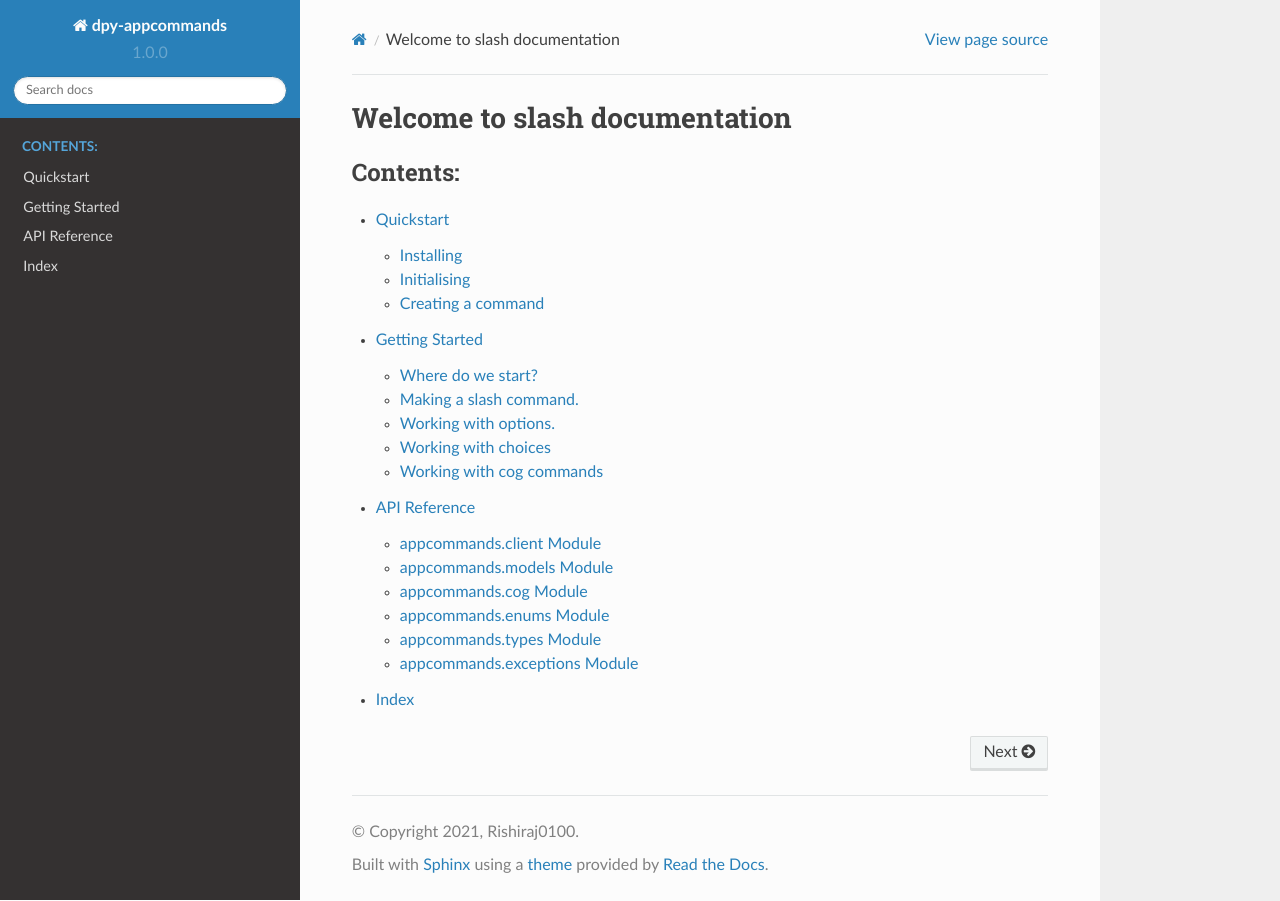
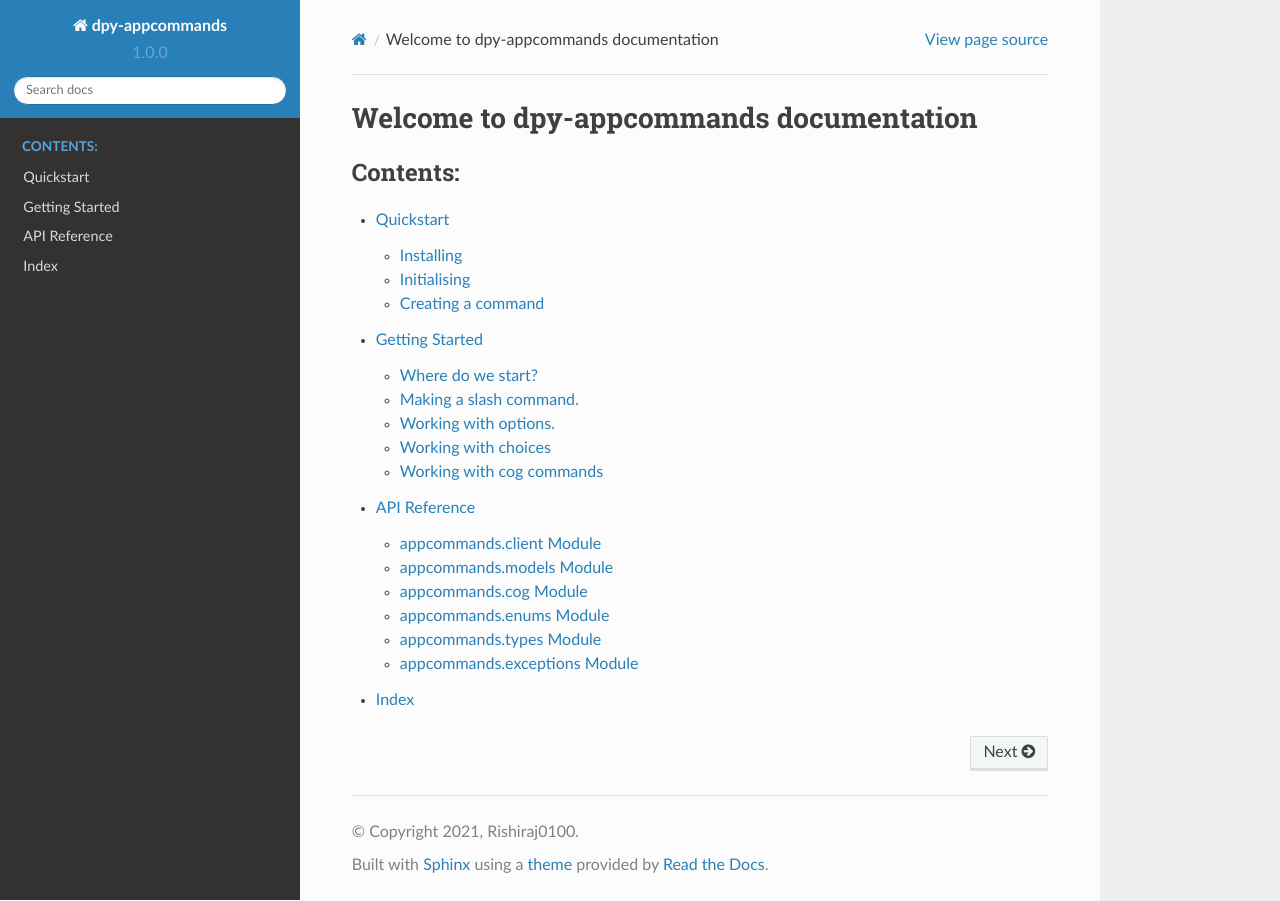
Before and after one commit to Rishiraj0100/dpy-appcommands, a Sphinx documentation site: the page built from docs/index.rst, in a window 1280 px wide. Built offline with Sphinx 7.4.7 and the Read the Docs theme 2.0.0, drawn with Linux system fonts in a browser that asks for light colours.

Commit message:
Update index.rst

```diff
--- a/docs/index.rst
+++ b/docs/index.rst
@@ -1,4 +1,4 @@
-Welcome to slash documentation
+Welcome to dpy-appcommands documentation
 ==============================
 .. toctree::
    :maxdepth: 2
```
